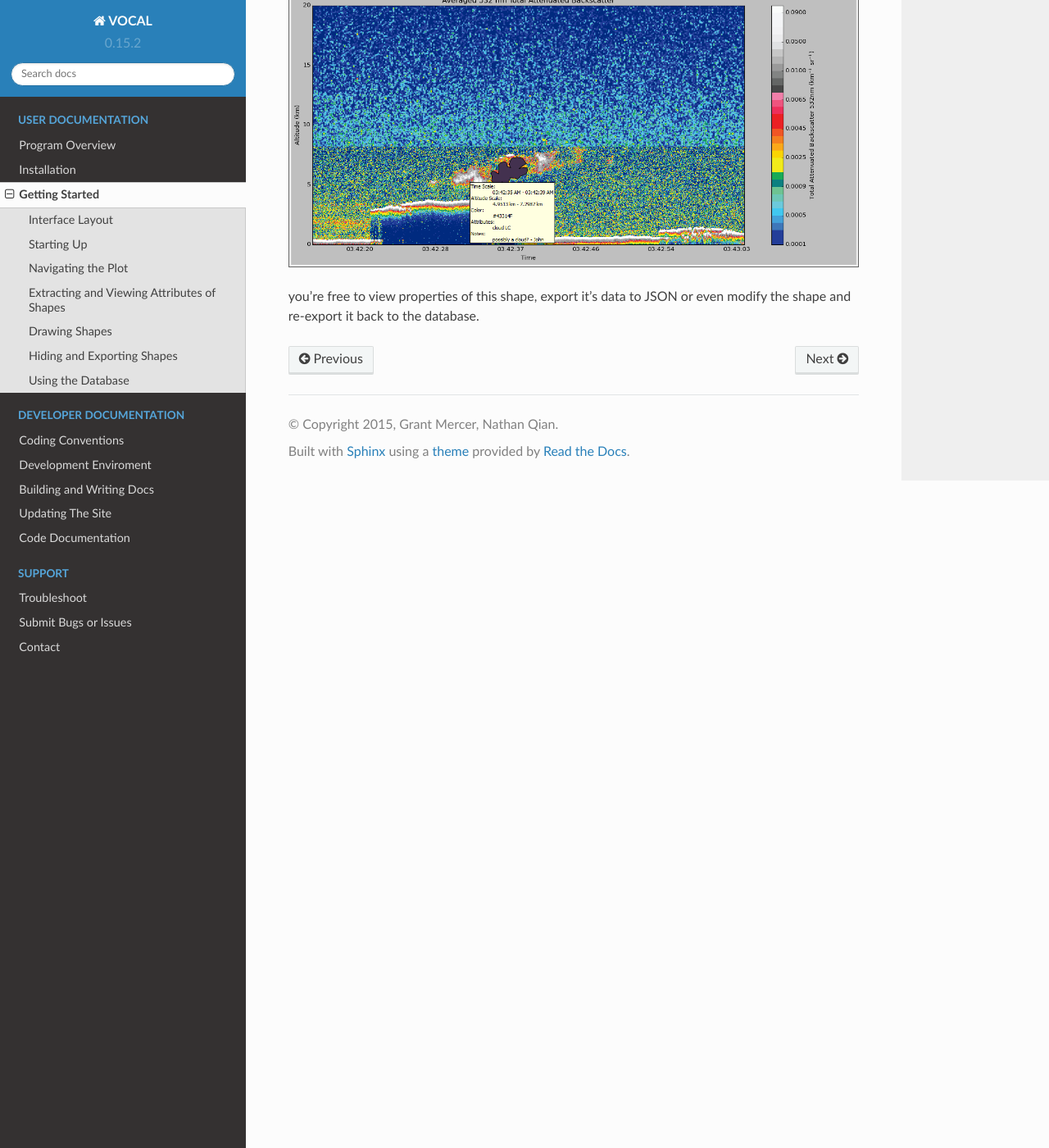
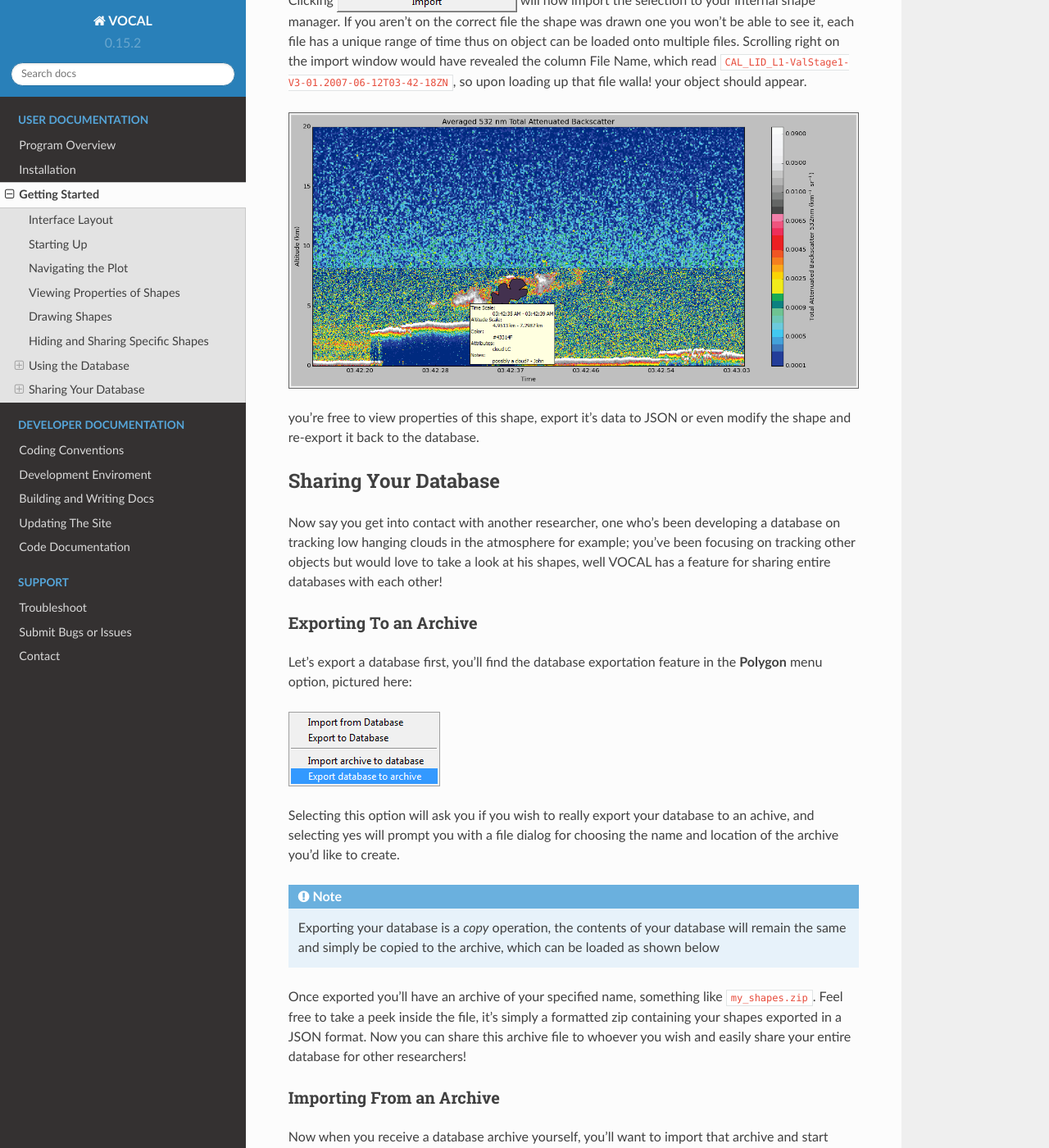
Before and after one commit to NASA-DEVELOP/VOCAL, a Sphinx documentation site: the page built from docs/source/tutorial.rst, in a window 1280 px wide and 1400 px high, scrolled down 6145 px. Shown: the whole window at 82% size. Built offline with Sphinx 7.4.7 and the Read the Docs theme 2.0.0, drawn with Linux system fonts in a browser that asks for light colours; some of the changed text lies outside the part shown.

Commit message:
updated docs and tutorial

```diff
--- a/docs/source/tutorial.rst
+++ b/docs/source/tutorial.rst
@@ -69,9 +69,9 @@ The first row of toolbar buttons allows you to manipulate the plot for the purpo
 * |redo| Redo: jump forward to the next magnification zoom frame
 * |home| Home: reset the view to the original render
 
--------------------------------------------
-Extracting and Viewing Attributes of Shapes
--------------------------------------------
+----------------------------
+Viewing Properties of Shapes
+----------------------------
 
 The second row of buttons (minus the home button) is dedicated to the viewing, assigning, and
 extraction of data from shapes
@@ -106,9 +106,9 @@ shapes drawn to the plot.
   some custom value on the color wheel. Changing the color of a shape will not create
   a new shape, simply update the color value of existing shapes you've loaded.
 
----------------------------
-Hiding and Exporting Shapes
----------------------------
+----------------------------------
+Hiding and Sharing Specific Shapes
+----------------------------------
 
 The last row of buttons deals with global state of shape viewing as well as the exporting
 of shapes to a JSON file.
@@ -136,6 +136,9 @@ One of the defining features of VOCAL is the ability to import and export shapes
 help researchers share information about aerosols and their trajectory. The database can be accessed under
 the ``polygon`` menu, offering to either *import from database* or *export to database* . Let's start with exporting.
 
+Exporting Shapes
+################
+
 Say you have a number of shapes you've labeled with attributes and want to share with other researchers
 
 .. image:: _static/to_be_exported.png
@@ -145,7 +148,12 @@ Exporting these shapes is as easy as going to the ``polygon`` menu and hitting *
 
 |expo|
 
-All objects have now been exported to the database! All done! Now lets import some shapes, consider down the road
+All objects have now been exported to the database! All done!
+
+Importing Shapes
+################
+
+Now lets import some shapes, consider down the road
 your database now has a number of different objects from different files; your coworker tells you "Hey, check out
 shape 31 by John and it's properties". There are a couple ways to go about this, first head over to the
 *import from database* window.
@@ -181,6 +189,57 @@ onto multiple files. Scrolling right on the import window would have revealed th
 you're free to view properties of this shape, export it's data to JSON or even modify the shape and re-export it
 back to the database.
 
+---------------------
+Sharing Your Database
+---------------------
+
+Now say you get into contact with another researcher, one who's been developing a database on tracking low
+hanging clouds in the atmosphere for example; you've been focusing on tracking other objects but
+would love to take a look at his shapes, well VOCAL has a feature for sharing entire databases with each
+other!
+
+Exporting To an Archive
+#######################
+
+Let's export a database first, you'll find the database exportation feature in the **Polygon** menu option,
+pictured here:
+
+|exar|
+
+Selecting this option will ask you if you wish to really export your database to an achive, and selecting
+yes will prompt you with a file dialog for choosing the name and location of the archive you'd like to
+create.
+
+.. note::
+
+   Exporting your database is a *copy* operation, the contents of your database will remain the same and
+   simply be copied to the archive, which can be loaded as shown below
+
+Once exported you'll have an archive of your specified name, something like ``my_shapes.zip``. Feel free
+to take a peek inside the file, it's simply a formatted zip containing your shapes exported in a JSON
+format. Now you can share this archive file to whoever you wish and easily share your entire database
+for other researchers!
+
+Importing From an Archive
+#########################
+
+Now when you receive a database archive yourself, you'll want to import that archive and start using the
+shapes right away; the command ``Import archive to database`` will do just that.
+
+|imar|
+
+Upon clicking this menu option, a prompt will open asking you for a valid *.zip* file. Navigate to a zip
+file in the valid format that ``Export database to archive`` produced, and open that. VOCAL will
+then extract the data from that file and import all objects located in the archive.
+
+.. warning::
+
+   Importing shapes from an archive will **not** preserve their tag, regardless of whether is already
+   exists or not, imported shapes are treated as 'new' creations e.g. they will be assigned a unique tag
+   based off of the current database tags.
+
+
+
 .. |browse| image:: _static/browse_button.png
 .. |move| image:: _static/move_button.png
 .. |magn| image:: _static/magnify_button.png
@@ -210,6 +269,8 @@ back to the database.
 
 .. |expo| image:: _static/exporting_menu.png
 .. |impo| image:: _static/importing_menu.png
+.. |imar| image:: _static/importing_archive_menu.png
+.. |exar| image:: _static/exporting_archive_menu.png
 .. |sele| image:: _static/select_menu.png
 
 .. |dbwi| image:: _static/db_window.png
```
Also changed, not shown: docs/source/installation.rst (+18 -13 lines), docs/source/_static/exporting_archive_menu.png (added), docs/source/_static/exporting_menu.png, docs/source/_static/importing_archive_menu.png (added), docs/source/_static/importing_menu.png.
